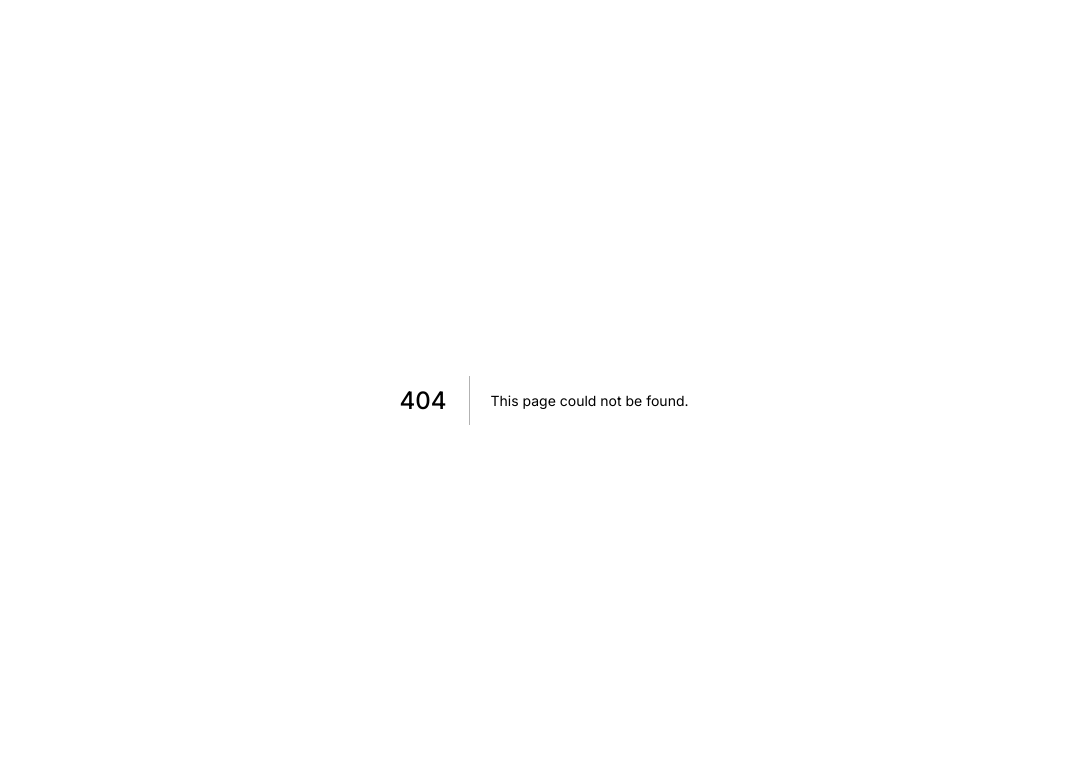
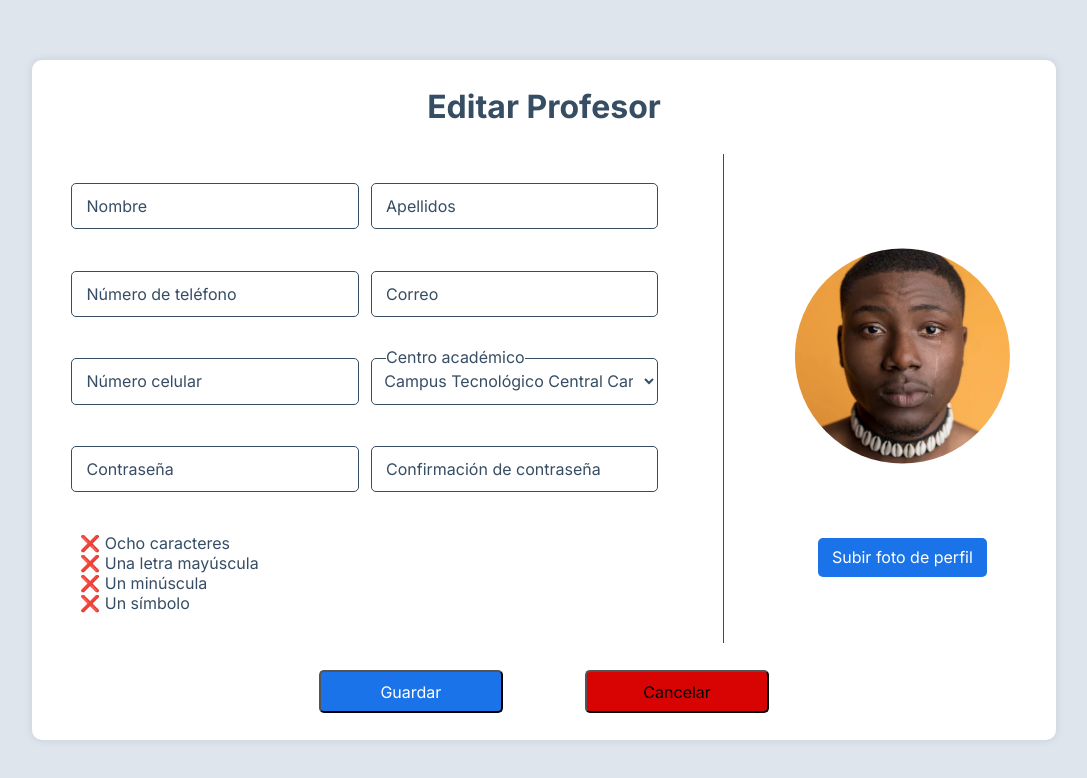
Before and after one commit to VonNeumannn/TeamTEC, a Next.js app: page /professor_editor in a window 1280 px wide. Before the commit this address had no page. Shown: the top 778 px of the page, without its empty margins (96-1183 px from the left). Built offline with nearby package versions, Linux system fonts and the light colour scheme.

Commit message:
feat: adding edit professor screen

```diff
--- a/src/app/page.module.css
+++ b/src/app/page.module.css
@@ -1159,3 +1159,30 @@ height: auto;
       width: 40%;
   }
 }
+
+/* buttonEditContainer CSS */
+.buttonEditContainer{
+  display: flex;
+  flex-direction: row;
+  align-items: center;
+  justify-content: space-evenly;
+  width: 60%;
+  height: auto;
+}
+.buttonEditContainer button{
+  width: 30%;
+  height: auto;
+  margin: 0%;
+}
+.buttonCancel{
+  padding: auto;
+  width: 30%;
+  height: auto;
+  margin: 0%;
+  background-color: #d80404;
+  border-radius: 5px;
+}
+.buttonCancel:hover{
+  background-color: #a10000;
+  transition: 300ms;
+}
--- /dev/null
+++ b/src/app/professor_editor/page.tsx
@@ -0,0 +1,113 @@
+'use client';
+import styles from '../page.module.css';
+import Link from 'next/link';
+import { BlueButton } from '../components/blueButton';
+import Image from 'next/image';
+import Profile from '../../../public/profile-default.webp';
+import PopUp from '../components/popUpInformation';
+import { useState } from "react";
+
+
+export default function ProfessorEditor() {
+    const [dialogOpen, setDialogOpen] = useState(false);
+
+
+    const openDialog = () => {
+        console.log("Abriedo dialogo");
+        setDialogOpen(true);
+    };
+
+    const closeDialog = () => {
+        console.log("Cerrando dialogo");
+        setDialogOpen(false);
+    };
+  return (
+    <main className={styles.main} id="main">
+        <PopUp
+            title="Correo duplicado"
+            content="El correo ingresado ya se encuentra registrado, por favor ingresar otro."
+            openDialog={openDialog}
+            closeDialog={closeDialog}
+            dialogOpen={dialogOpen}
+        />
+        <div className={styles.professorRegisterContainer}>
+            <h1>Editar Profesor</h1>
+            <div className={styles.professorScreenDivider}>
+                <div className={styles.formRegisterProfessors}>
+                    <form className={styles.formContainerRegisterProfessors}>
+                        <div className={styles.formGroupProfessorRegister}>
+                            <label htmlFor="name">Nombre</label>
+                            <input type="name" id="name" name="name" required placeholder="..."/>
+                        </div>
+                        <div className={styles.formGroupProfessorRegister}>
+                            <label htmlFor="lastName">Apellidos</label>
+                            <input type="text" id="lastName" name="lastName" required placeholder="..." />
+                        </div>
+
+                        <div className={styles.formGroupProfessorRegister}>
+                            <label htmlFor="telephone">Número de teléfono</label>
+                            <input type="tel" id="telephone" name="telephone" placeholder="..."/>
+                        </div>
+                        <div className={styles.formGroupProfessorRegister}>
+                            <label htmlFor="email">Correo</label>
+                            <input type="email" id="email" name="email" required placeholder="..." />
+                        </div>
+
+                        <div className={styles.formGroupProfessorRegister}>
+                            <label htmlFor="cellphone">Número celular</label>
+                            <input type="tel" id="cellphone" name="cellphone" required placeholder="..."/>
+                        </div>
+                        <div className={styles.formGroupProfessorRegister}>
+                            <label htmlFor="opciones">Centro académico</label>
+                            <select id="opciones" name="opciones">
+                                <option value="opcion3">Campus Tecnológico Central Cartago</option>
+                                <option value="opcion1">Centro Académico Alajuela</option>
+                                <option value="opcion2">Centro Académico Limón</option>
+                                <option value="opcion3">Campus Tecnológico Local San Carlos</option>
+                                <option value="opcion3">Campus Tecnológico Local San José</option>
+                            </select>
+                        </div>
+                        <div className={styles.formGroupProfessorRegister}>
+                            <label htmlFor="password">Contraseña</label>
+                            <input type="password" id="password" name="password" required placeholder="..."/>
+                        </div>
+
+                        <div className={styles.formGroupProfessorRegister}>
+                            <label htmlFor="passwordConfirm">Confirmación de contraseña</label>
+                            <input type="password" id="passwordConfirm" name="passwordConfirm" required placeholder="..." />
+                        </div>
+                        <span>
+                            ❌ Ocho caracteres <br />
+                            ❌ Una letra mayúscula <br />
+                            ❌ Un minúscula <br />
+                            ❌ Un símbolo
+                        </span>
+
+
+                    </form>
+
+
+                </div>
+                <div className={styles.dividerLine}>
+                    <span></span>
+                </div>
+
+                <div className={styles.photoProfessorContainer}>
+
+                    <Image src={Profile} alt="Profile" />
+                    <label htmlFor="photo">Subir foto de perfil</label>
+                    <input type="file" id="photo" name="photo" accept="image/*" hidden/>
+
+
+                </div>
+
+            </div>
+
+            <div className={styles.buttonEditContainer}>
+                <BlueButton text="Guardar" onClick={openDialog}/>
+                <button className={styles.buttonCancel} onClick={openDialog}>Cancelar</button>
+            </div>
+        </div>
+    </main>
+  );
+}
```
